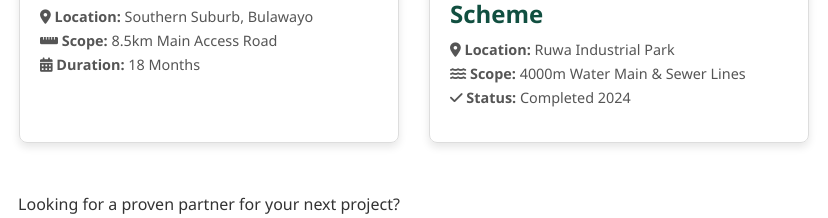
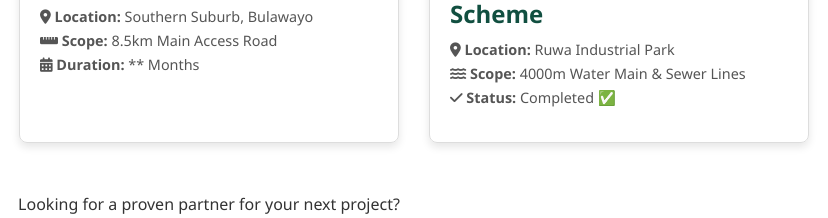
Before and after one commit to MUTSAWASHE13/EJ-PROJECT-DEVELOPERS, a plain HTML site: page projects.html in a window 1280 px wide. Shown: the part 940-1158 px from the top of the page, 431-1259 px from the left. Drawn offline with Linux system fonts and the light colour scheme.

Commit message:
Update projects.html

```diff
--- a/projects.html
+++ b/projects.html
@@ -375,7 +375,7 @@
                         <div class="project-details">
                             <span><i class="fa-solid fa-location-dot"></i> <b>Location:</b> Southern Suburb, Bulawayo</span>
                             <span><i class="fa-solid fa-ruler-horizontal"></i> <b>Scope:</b> 8.5km Main Access Road</span>
-                            <span><i class="fa-solid fa-calendar-days"></i> <b>Duration:</b> 18 Months</span>
+                            <span><i class="fa-solid fa-calendar-days"></i> <b>Duration:</b> ** Months</span>
                         </div>
                     </div>
                 </div>
@@ -387,7 +387,7 @@
                         <div class="project-details">
                             <span><i class="fa-solid fa-location-dot"></i> <b>Location:</b> Ruwa Industrial Park</span>
                             <span><i class="fa-solid fa-water"></i> <b>Scope:</b> 4000m Water Main & Sewer Lines</span>
-                            <span><i class="fa-solid fa-check"></i> <b>Status:</b> Completed 2024</span>
+                            <span><i class="fa-solid fa-check"></i> <b>Status:</b> Completed ✅</span>
                         </div>
                     </div>
                 </div>
```
